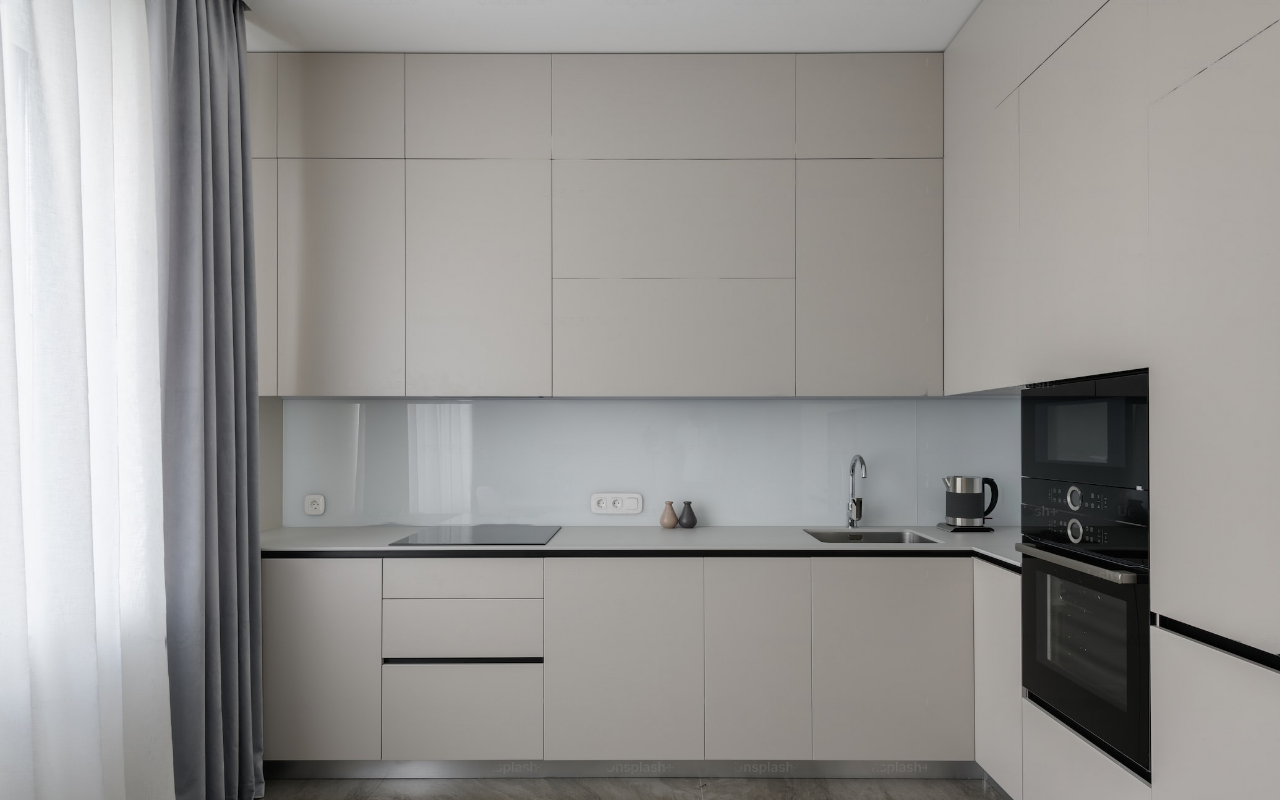
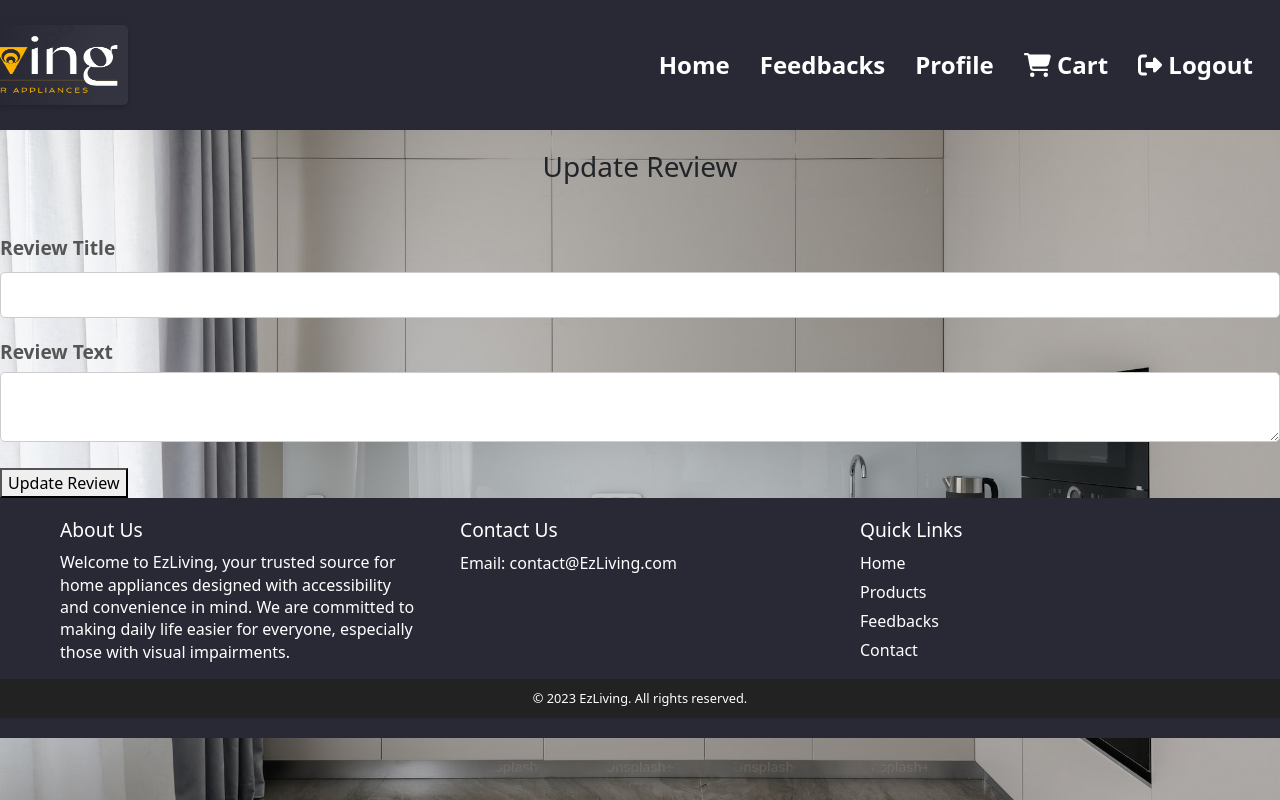
Before and after one commit to IT21221064/EzLiving, a React (Create React App) app in the folder frontend/: page /UpdateReview in a window 1280 px wide. Before the commit this address had no page. Built offline with nearby package versions, Linux system fonts and the light colour scheme; no server answers.

Commit message:
added update review

```diff
--- a/frontend/src/App.js
+++ b/frontend/src/App.js
@@ -34,6 +34,7 @@
 
 import { RefreshProvider } from "./context/RefreshContext";
 import DeleteFeedback from "./pages/deleteFeedback";
+import UpdateReview from "./pages/UpdateReview"
 
 
 function App() {
@@ -66,6 +67,7 @@
         <Route path="/UserProfile" element={<UserProfile />} />
         <Route path="/UpdateProfile" element={<UpdateProfile />} />
         <Route path="/Adminfeedback" element={<DeleteFeedback />} />
+        <Route path="/UpdateReview" element={<UpdateReview />} />
 
       </Routes>
     </Router>
--- a/frontend/src/pages/ReviewList.js
+++ b/frontend/src/pages/ReviewList.js
@@ -49,7 +49,7 @@
               <h2 className="feedback-title">{reviews.reviewtitle}</h2>
               <p className="feedback-text">{reviews.reviewtext}</p>
 
-              <Link to={`/updateReview/${reviews._id}`} className="update-button-link">
+              <Link to={`/UpdateReview/${reviews._id}`} className="update-button-link">
               <button className="reviewupdate-btn">Update</button>
               </Link>
 
--- a/frontend/src/pages/updateReview.js
+++ b/frontend/src/pages/updateReview.js
@@ -1,61 +1,78 @@
-import { useState, useEffect } from "react";
+import React, { useEffect, useState } from "react";
 import axios from "axios";
 import { useParams } from "react-router-dom";
+import Navbar from "../components/Navbar";
+import Footer from "../components/Footer";
+import { useNavigate } from "react-router-dom"; // Import useNavigate
 
-function UpdateReview() {
+function UpdateReview(){
+  const { reviewId } = useParams();
+  const navigate = useNavigate(); // Initialize the navigate function
+
   const [reviewData, setReviewData] = useState({
     reviewtitle: "",
     reviewtext: "",
   });
 
-  const handleSubmit = async (event) => {
-    event.preventDefault();
+  useEffect(() => {
+    async function fetchReview() {
       try {
-      await axios.put("http://localhost:5000/api/review" + _id, reviewData);
-      alert("Review updated");
-      // Optionally, you can reset the form or perform any other actions after a successful update.
-    } catch (err) {
-      console.error(err);
+        const response = await axios.get(`http://localhost:5000/api/review/${reviewId}`);
+        setReviewData(response.data);
+      } catch (error) {
+        console.error(error);
+      }
+    }
+
+    fetchReview();
+  }, [reviewId]);
+
+  const handleInputChange = (event) => {
+    const { name, value } = event.target;
+    setReviewData({
+      ...reviewData,
+      [name]: value,
+    });
+  };
+
+  const handleUpdateReview = async () => {
+    try {
+      await axios.put(`http://localhost:5000/api/review/${reviewId}`, reviewData);
+      navigate("/reviewList"); // Use navigate to redirect to the review list page after updating
+    } catch (error) {
+      console.error(error);
     }
   };
 
-  const { _id } = useParams();
-  useEffect(() => {
-    // Fetch the existing review data based on review ID when the component loads
-    try {
-      axios
-        .get("http://localhost:5000/api/getReview/" + _id)
-        // Update the 'reviewData' state with the retrieved data
-        .then((res) => {
-          setReviewData({
-            reviewtitle: res.data.reviewtitle,
-            reviewtext: res.data.reviewtext,
-          });
-        });
-    } catch (err) {
-      console.error(err);
-    }
-  }, []);
-
   return (
     <div>
-      <h2>Update Review</h2>
-      <form onSubmit={handleSubmit}>
-        <label>Review Title</label>
+      <Navbar />
+      <h1 className="feedback-heading">Update Review</h1>
+      <div className="update-review-form">
+        <div className="form-group">
+          <label htmlFor="reviewtitle">Review Title</label>
           <input
             type="text"
+            id="reviewtitle"
             name="reviewtitle"
             value={reviewData.reviewtitle}
-          onChange={(e) => setReviewData({ ...reviewData, reviewtitle: e.target.value })}
+            onChange={handleInputChange}
           />
-        <label>Review Text</label>
+        </div>
+        <div className="form-group">
+          <label htmlFor="reviewtext">Review Text</label>
           <textarea
+            id="reviewtext"
             name="reviewtext"
             value={reviewData.reviewtext}
-          onChange={(e) => setReviewData({ ...reviewData, reviewtext: e.target.value })}
+            onChange={handleInputChange}
           ></textarea>
-        <button type="submit">Update Review</button>
-      </form>
+        </div>
+        <button className="update-button" onClick={handleUpdateReview}>
+          Update Review
+        </button>
+      </div>
+      <Footer />
     </div>
   );
 }
```
Lines whose indentation alone changed are shown as unchanged.
